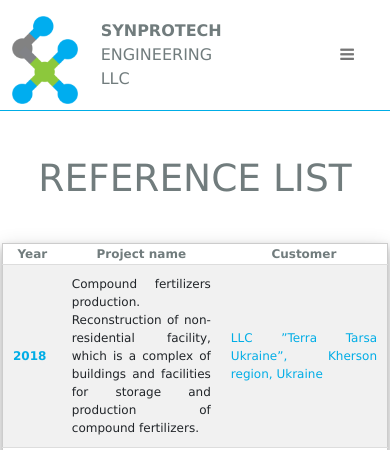
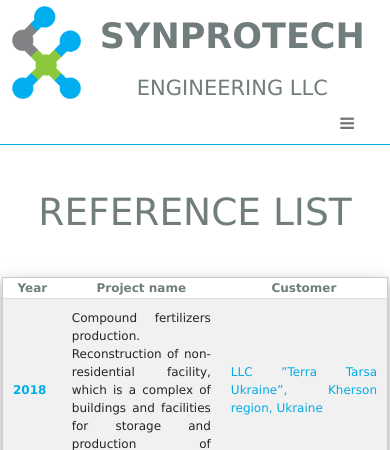
Before and after one commit to volosgoto/synprotech, a PHP site: page /public/reference.html in a window 390 px wide. Shown: the top 450 px of the page. Run offline with PHP 8.4, Linux system fonts and the light colour scheme.

Commit message:
upd sesponsive

```diff
--- a/public/css/style.css
+++ b/public/css/style.css
@@ -93,6 +93,7 @@ form:hover {
     flex-direction: column;
     height: auto;
     align-items: stretch;
+    align-content: flex-end;
     width: auto;
     margin: 0px;
     padding-top: 6px;
@@ -142,7 +143,7 @@ p.header-email:hover {
     width: auto;
     height: auto;
 
-    border: 1px solid yellow;
+    /* border: 1px solid yellow; */
 }
 
 
@@ -302,80 +303,9 @@ p.header-email:hover {
 }
 
 
-@media only screen and (max-width: 479px) {
-    .navbar {
-        padding: 0px 4px;
-        margin: 0;
-    }
-
-    .inner-box-1 {
-        display: block;
-        background: url('../img/navbar-logo2.png') no-repeat;
-        background-size: 65% auto;
-        background-position: left center;
-        padding-top: 0px;
-        padding-left: 0px;
-        margin-left: 8px;
-        margin-top: 10px;
-        flex: 1 1 50px;
-        flex-basis: 100px;
-        height: 100px;
-        order:1;
-    }
 
 
-    p.branding-1 {
-        font-size:1.0em;
-    }
-
-
-    p.branding-2 {
-        font-size: 1.0em;
-    }
-
-
-    .inner-box-2 p {
-        flex: 1;
-        padding-top: 0px;
-        height: 25px;
-        width: 100%;
-        margin-left: -25px;
-        padding-left: 0px;
-        width: 100%;
-    }
-
-
-    p.header-phone,
-    p.header-email {
-        display: block;
-        font-size: 1.0em;
-        /* border: 1px solid blue; */
-    }
-
-
-    .header-branding {
-        flex-direction: column;
-        margin: 0px 0px;
-        margin-left: 0px;
-        padding: 0px 0px;
-        width: 80%;
-        height: auto;
-
-        /* border: 1px solid yellow; */
-    }
-
-}
-
-
-
-
-
-
-
-/*
-
-
-@media only screen and (max-width: 400px) {
+@media only screen and (max-width: 479px) {
     .navbar {
         padding: 0px 4px;
         margin: 0;
@@ -405,11 +335,27 @@ p.header-email:hover {
 
     .inner-box-2 p {
         flex: 1;
-        padding-top: 24px;
-        height: 36px;
-        margin-left: -25px;
+        padding-top: 10px;
+        height: 26px;
+        margin-left: -40px;
         padding-left: 0px;
     }
+
+
+    .header-contacts
+    {
+        /* display: none; */
+    }
+
+
+    .contacts-inner
+    {
+        display: none;
+    }
+
+
+
+
 }
 
 
```
